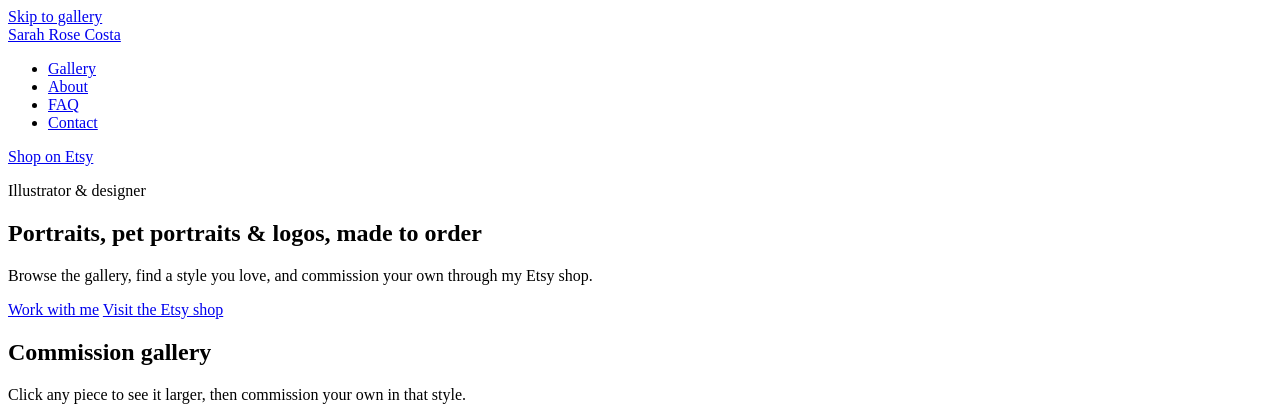
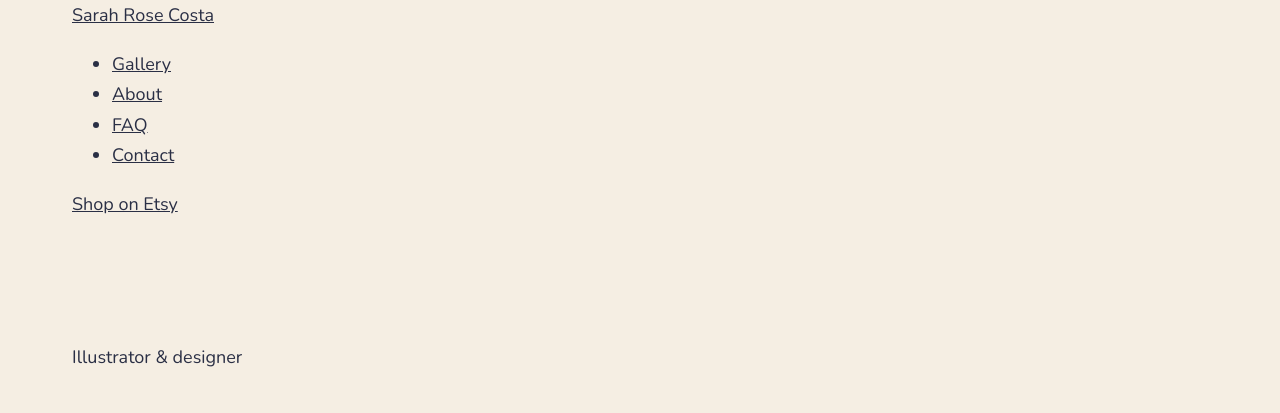
Before and after one commit to mitchelldhansen-droid/Sarah-Website, a plain HTML site: page index.html in a window 1280 px wide. Shown: the top 413 px of the page. Drawn offline with nearby package versions, Linux system fonts and the light colour scheme.

Commit message:
Milestone 2: design tokens and base styles
Adds css/tokens.css with every token from the spec (text sizes in rem,
scaling with clamp() from 390 to 1280 px) and css/styles.css with base
styles: fonts, colours, heading sizes, gutters, section padding, a
centred 1280 px content column, and a skip link hidden until focused.

Co-Authored-By: Claude Opus 5.5 <noreply@anthropic.com>

```diff
--- /dev/null
+++ b/css/styles.css
@@ -0,0 +1,69 @@
+/* Base styles. Values come only from tokens.css. Phone first: wider
+   layouts are added with min-width media queries. */
+
+*,
+*::before,
+*::after {
+  box-sizing: border-box;
+}
+
+body {
+  margin: 0;
+  background: var(--color-paper);
+  color: var(--color-ink);
+  font-family: var(--font-body);
+  font-size: var(--text-body);
+  line-height: 1.7;
+}
+
+a {
+  color: inherit;
+}
+
+h1,
+h2 {
+  font-family: var(--font-display);
+  font-weight: 600;
+  line-height: 1.08;
+}
+
+h1 {
+  font-size: var(--text-hero);
+  line-height: 1.06;
+  letter-spacing: -0.01em;
+}
+
+h2 {
+  font-size: var(--text-section);
+}
+
+/* Side padding is the gutter. Past 1280 px it grows, so the content stays
+   in a centred 1280 px column while backgrounds still run edge to edge. */
+header,
+main > *,
+footer {
+  padding-inline: max(var(--gutter), (100% - var(--content-max)) / 2 + var(--gutter));
+}
+
+section {
+  padding-block: var(--section-pad);
+}
+
+/* Off screen until it receives keyboard focus */
+.skip-link {
+  position: absolute;
+  top: var(--space-4);
+  left: var(--space-4);
+  padding: var(--space-3) var(--space-5);
+  border-radius: var(--radius-pill);
+  background: var(--color-accent);
+  color: var(--color-on-accent);
+  font-size: var(--text-ui);
+  font-weight: 700;
+  text-decoration: none;
+  transform: translateY(-200%);
+}
+
+.skip-link:focus {
+  transform: none;
+}
--- /dev/null
+++ b/css/tokens.css
@@ -0,0 +1,97 @@
+/* Design tokens: every colour, size, space, radius and shadow on the site.
+   Values come from docs/SPEC.md → Design tokens. Change them here only. */
+
+:root {
+  /* Colour */
+  --color-paper: #F5EEE3;
+  --color-card: #FFFBF5;
+  --color-ink: #2A2F45;
+  --color-muted: #5E6072;
+  --color-accent: #2F6B5E;
+  --color-accent-hover: #27584D;
+  --color-on-accent: #FFFFFF;
+  --color-border: #DDD2C2;
+  --color-border-soft: #E6DDD0;
+  --color-band-text: #C9C3D6;
+  --color-band-rule: #444A60;
+  --color-backdrop: rgba(42, 47, 69, 0.9);
+
+  /* Group tints: image placeholders and lightbox group labels */
+  --tint-people: #F2DCC8;
+  --tint-pets: #DCE4D2;
+  --tint-logos: #D9DFEB;
+  --tint-custom: #EDD8DE;
+  --tint-personal: #EFE4D4;
+
+  /* Fonts */
+  --font-display: 'Fraunces', Georgia, serif;
+  --font-body: 'Nunito', system-ui, sans-serif;
+
+  /* Text sizes. Each grows in a straight line from its phone size at a
+     390 px screen to its desktop size at 1280 px, then stops:
+       slope     = (desktop - phone) / (1280 - 390)
+       clamp()   = phone, (phone - slope × 390) + slope × 100vw, desktop
+     Pixel sizes (at the default 16 px text setting) are in the comments. */
+  --text-hero: clamp(2.5rem, 1.843rem + 2.697vw, 4rem);           /* 40 → 64 */
+  --text-section: clamp(2.25rem, 1.867rem + 1.573vw, 3.125rem);   /* 36 → 50 */
+  --text-band: clamp(2.625rem, 2.242rem + 1.573vw, 3.5rem);       /* 42 → 56 */
+  --text-panel: clamp(2rem, 1.726rem + 1.124vw, 2.625rem);        /* 32 → 42 */
+  --text-divider: clamp(1.625rem, 1.351rem + 1.124vw, 2.25rem);   /* 26 → 36 */
+  --text-price: clamp(1.5rem, 1.39rem + 0.449vw, 1.75rem);        /* 24 → 28 */
+  --text-wordmark: clamp(1.375rem, 1.238rem + 0.562vw, 1.6875rem); /* 22 → 27 */
+  --text-card-title: clamp(1.0625rem, 1.035rem + 0.112vw, 1.125rem); /* 17 → 18 */
+  --text-lead: clamp(1.0625rem, 1.008rem + 0.225vw, 1.1875rem);   /* 17 → 19 */
+  --text-body: clamp(1rem, 0.945rem + 0.225vw, 1.125rem);         /* 16 → 18 */
+  --text-body-sm: clamp(0.9375rem, 0.91rem + 0.112vw, 1rem);      /* 15 → 16 */
+  --text-ui: clamp(0.9375rem, 0.91rem + 0.112vw, 1rem);           /* 15 → 16 */
+  --text-chip: clamp(0.875rem, 0.848rem + 0.112vw, 0.9375rem);    /* 14 → 15 */
+  --text-small: 0.8125rem;                                        /* 13 */
+
+  /* Spacing */
+  --space-1: 4px;
+  --space-2: 8px;
+  --space-3: 12px;
+  --space-4: 16px;
+  --space-5: 24px;
+  --space-6: 32px;
+  --space-7: 48px;
+  --space-8: 64px;
+
+  /* Layout (phone values; wider screens below) */
+  --gutter: 20px;
+  --section-pad: 64px;
+  --grid-gap: 20px 12px; /* rows, columns */
+  --content-max: 1280px;
+
+  /* Radii */
+  --radius-pill: 999px;
+  --radius-tile: 16px;
+  --radius-inset: 14px;
+  --radius-card: 22px;
+  --radius-panel: 28px;
+
+  /* Borders and shadows */
+  --border-w: 1.5px;
+  --shadow-lift: 0 16px 32px rgba(42, 47, 69, 0.18);
+  --shadow-float: 0 18px 40px rgba(42, 47, 69, 0.16);
+  --shadow-modal: 0 30px 80px rgba(20, 22, 34, 0.35);
+  --shadow-card: 0 2px 0 var(--color-border-soft);
+}
+
+/* Breakpoints are written as numbers: custom properties can't be used
+   inside a media query condition. 640 = tablet, 1024 = desktop. */
+
+@media (min-width: 640px) {
+  :root {
+    --gutter: 40px;
+  }
+}
+
+@media (min-width: 1024px) {
+  :root {
+    --gutter: 72px;
+    --section-pad: 104px;
+    --grid-gap: 24px;
+    --radius-tile: 18px;
+  }
+}
--- a/index.html
+++ b/index.html
@@ -5,9 +5,14 @@
   <meta name="viewport" content="width=device-width, initial-scale=1">
   <title>Sarah Rose Costa, Illustrator · Custom portraits, pet portraits &amp; logos</title>
   <meta name="description" content="Custom portraits, pet portraits and logos by illustrator Sarah Rose Costa. Browse examples and commission your own on Etsy.">
+  <link rel="preconnect" href="https://fonts.googleapis.com">
+  <link rel="preconnect" href="https://fonts.gstatic.com" crossorigin>
+  <link rel="stylesheet" href="https://fonts.googleapis.com/css2?family=Fraunces:ital,wght@0,500;0,600;1,500&family=Nunito:wght@400;600;700&display=swap">
+  <link rel="stylesheet" href="css/tokens.css">
+  <link rel="stylesheet" href="css/styles.css">
 </head>
 <body>
-  <a href="#gallery">Skip to gallery</a>
+  <a class="skip-link" href="#gallery">Skip to gallery</a>
 
   <header>
     <a href="#top">Sarah Rose Costa</a>
```
Also changed, not shown: 3 other files.
